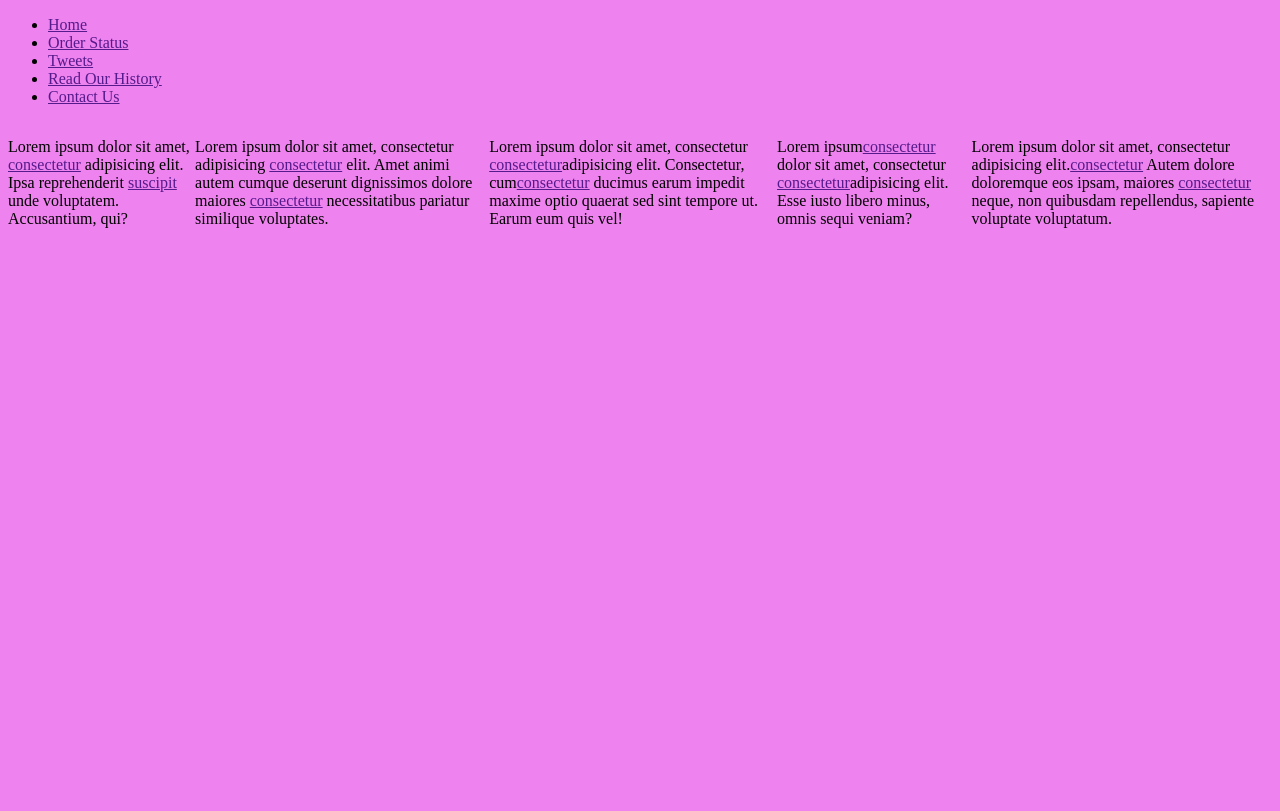
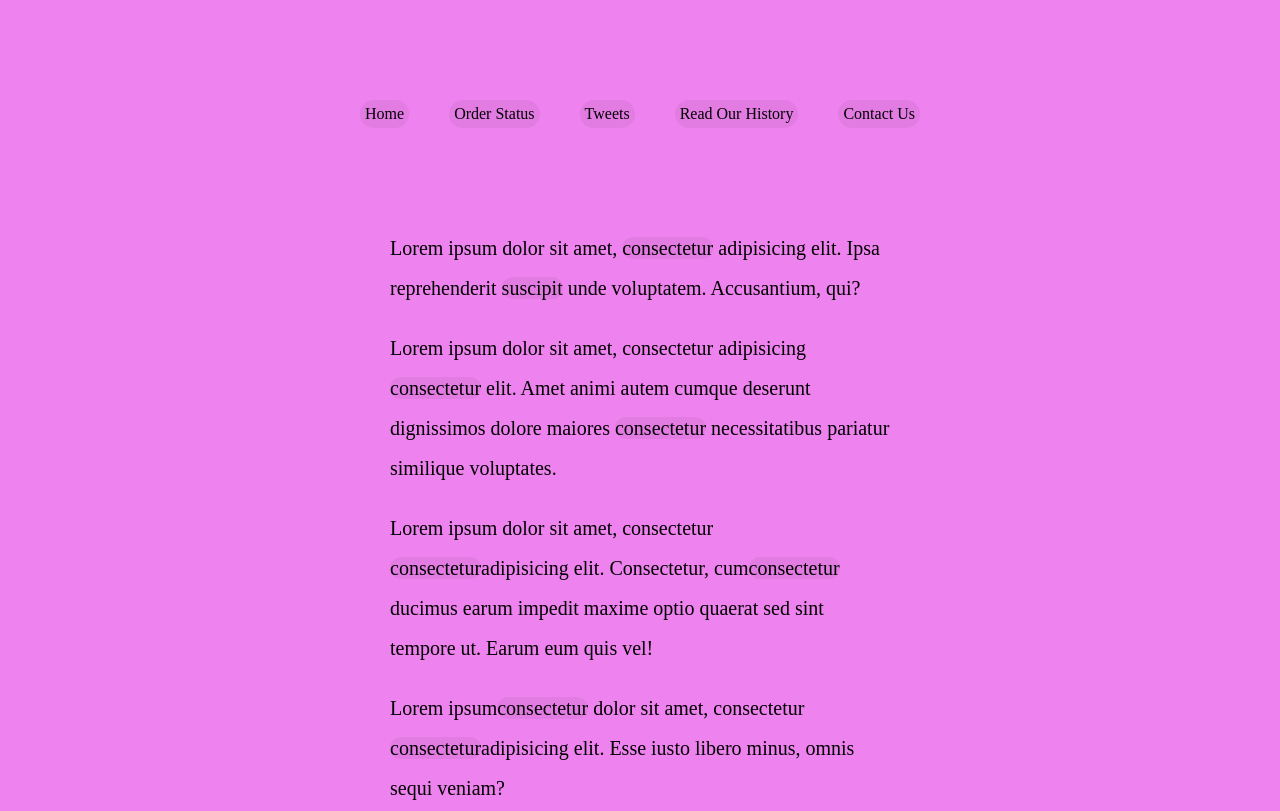
Before and after one commit to enzovcnt/followAlongLinks, a plain HTML site: page index.html in a window 1280 px wide. Shown: the top 811 px of the page. Drawn offline with Linux system fonts and the light colour scheme.

Commit message:
highlight appear

```diff
--- a/css/style.css
+++ b/css/style.css
@@ -1,7 +1,48 @@
 html, body {
     background-color: violet;
+    margin: 0;
 }
+
+*, *:before, *:after {
+    box-sizing: inherit;
+}
+
 .wrapper{
+    margin: 0 auto;
+    max-width: 500px;
+    font-size: 20px;
+    line-height: 2;
+    position: relative;
+}
+a{
+    text-decoration: none;
+    color: black;
+    background: rgba(0,0,0,0.05);
+    border-radius: 20px;
+}
+.highlight{
+    transition: all 0.2s;
+    border-bottom: 2px solid white;
+    position: absolute;
+    top: 0;
+    background: white;
+    left: 0;
+    z-index: -1;
+    border-radius: 20px;
+    display: block;
+    box-shadow: 0 0 10px rgba(0,0,0,0.2);
+}
+.menu{
+    padding: 0;
+    margin: 0;
     display: flex;
+    list-style: none;
     justify-content: center;
+    margin:100px 0;
 }
+.menu a{
+    display: inline-block;
+    padding: 5px;
+    margin: 0 20px;
+    color: black;
+}
--- a/js/main.js
+++ b/js/main.js
@@ -1,11 +1,13 @@
 const triggers = document.querySelectorAll('a');
-const highlights = document.createElement('span');
-highlights.classList.add('highlight');
-document.body.append(highlights);
+const highlight = document.createElement('span');
+highlight.classList.add('highlight');
+document.body.append(highlight);
 
 function highlightLink(){
     const linkCoords = this.getBoundingClientRect();
     console.log(linkCoords);
+    highlight.style.width = `${linkCoords.width}px`;
+    highlight.style.height = `${linkCoords.height}px`;
 }
 
 triggers.forEach(a => a.addEventListener('mouseenter', highlightLink));
```
